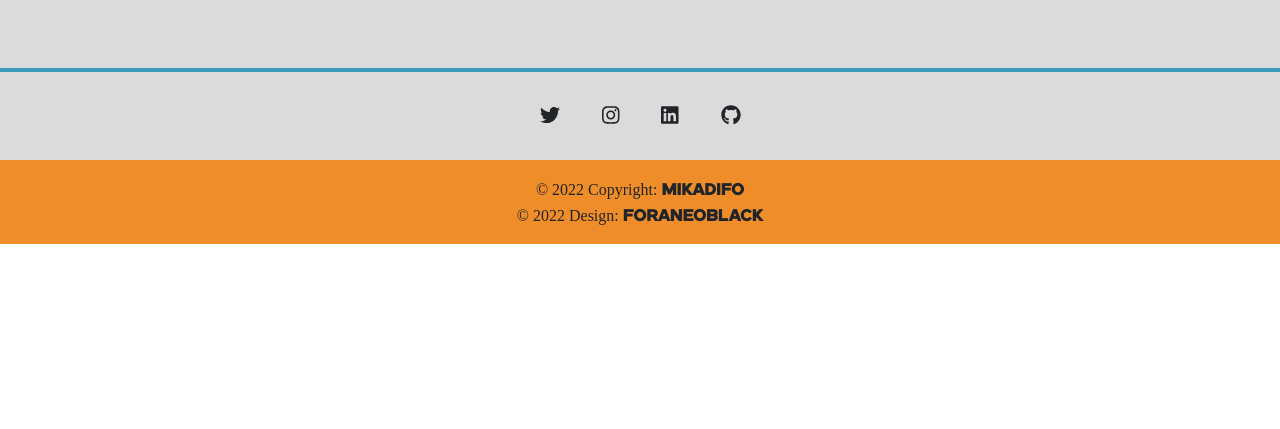
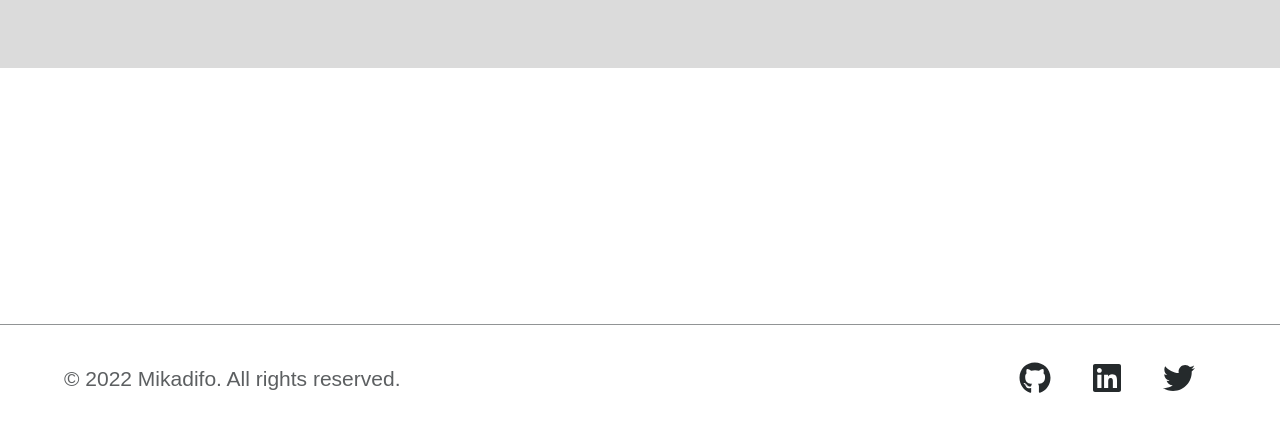
Before and after one commit to Mikadifo/Mikadifo.github.io, a React (Create React App) app: page / in a window 1280 px wide. Shown: the part 5780-6209 px from the top of the page. Before the commit the page ends 6024 px from the top, so only its background shows below. Built offline with nearby package versions, Linux system fonts and the light colour scheme; a web font is replaced by a local one.

Commit message:
[mod] footer infor completed

```diff
--- a/src/components/footer/Footer.css
+++ b/src/components/footer/Footer.css
@@ -1,23 +1,18 @@
 .footer-container {
-  border-top: 0.3rem solid var(--color-cyan);
+  border-top: 1px solid rgba(var(--color-black), 0.5);
   width: 100vw;
+  height: 108px;
+  padding: 0 64px 0 64px;
+  margin-top: 256px;
 }
 
 .copyright-text {
-  background: var(--color-orange);
-  font-family: Central_W_Light;
+  font-family: var(--paragraph-font);
+  color: var(--paragraph-color);
+  font-size: var(--paragraph-size);
 }
 
-.copyright-text a {
-  text-decoration: none;
-  font-weight: bolder;
-  font-family: REBELTON_Medium;
+.footer-icons a {
+  color: rgb(var(--color-black));
+  font-size: 32px;
 }
-
-.copyright-text a:hover {
-  text-decoration: underline;
-}
-
-.foot-icons {
-  background: var(--color-gray);
-}
--- a/src/components/footer/Footer.js
+++ b/src/components/footer/Footer.js
@@ -2,81 +2,48 @@ import './Footer.css';
 
 const Footer = () => {
     return (
-        <>
-            <footer
-                className="text-center text-white foot-icons footer-container"
-                data-testid="footer"
-            >
-                <div className="container pt-3">
-                    <section className="mb-3">
-                        <a
-                            className="btn btn-link btn-floating btn-lg text-dark m-1"
-                            href="https://twitter.com/Mikadifo2"
-                            role="button"
-                            data-mdb-ripple-color="dark"
-                            target="_blank"
-                            rel="noreferer"
-                            data-testid="footer-tw-icon"
-                        >
-                            <i className="fab fa-twitter"></i>
-                        </a>
-                        <a
-                            className="btn btn-link btn-floating btn-lg text-dark m-1"
-                            href="https://www.instagram.com/mikadifo"
-                            role="button"
-                            data-mdb-ripple-color="dark"
-                            target="_blank"
-                            rel="noreferer"
-                            data-testid="footer-ig-icon"
-                        >
-                            <i className="fab fa-instagram"></i>
-                        </a>
-                        <a
-                            className="btn btn-link btn-floating btn-lg text-dark m-1"
-                            href="https://www.linkedin.com/in/mikadifo"
-                            role="button"
-                            data-mdb-ripple-color="dark"
-                            target="_blank"
-                            rel="noreferer"
-                            data-testid="footer-ln-icon"
-                        >
-                            <i className="fab fa-linkedin"></i>
-                        </a>
-                        <a
-                            className="btn btn-link btn-floating btn-lg text-dark m-1"
-                            href="https://github.com/Mikadifo"
-                            role="button"
-                            data-mdb-ripple-color="dark"
-                            target="_blank"
-                            rel="noreferer"
-                            data-testid="footer-gh-icon"
-                        >
-                            <i className="fab fa-github"></i>
-                        </a>
-                    </section>
+        <footer className="text-center footer-container" data-testid="footer">
+            <div className="row h-100">
+                <div className="col-6 my-auto text-start copyright-text">
+                    © 2022 Mikadifo. All rights reserved.
                 </div>
-                <div className="text-center text-dark p-3 copyright-text">
-                    © 2022 Copyright:{' '}
+                <div className="col-6 my-auto text-end footer-icons">
                     <a
-                        className="text-dark"
-                        href="https://mikadifo.com"
-                        data-testid="copy-mika"
-                    >
-                        Mikadifo
-                    </a>
-                    <br />© 2022 Design:{' '}
-                    <a
-                        className="text-dark"
-                        href="https://www.instagram.com/foraneoblack"
+                        className="btn btn-link btn-floating btn-lg m-1"
+                        href="https://github.com/Mikadifo"
+                        role="button"
+                        data-mdb-ripple-color="dark"
                         target="_blank"
                         rel="noreferer"
-                        data-testid="copy-david"
+                        data-testid="footer-gh-icon"
                     >
-                        ForaneoBlack
+                        <i className="fab fa-github" />
+                    </a>
+                    <a
+                        className="btn btn-link btn-floating btn-lg m-1"
+                        href="https://www.linkedin.com/in/mikadifo"
+                        role="button"
+                        data-mdb-ripple-color="dark"
+                        target="_blank"
+                        rel="noreferer"
+                        data-testid="footer-ln-icon"
+                    >
+                        <i className="fab fa-linkedin" />
+                    </a>
+                    <a
+                        className="btn btn-link btn-floating btn-lg m-1"
+                        href="https://twitter.com/Mikadifo2"
+                        role="button"
+                        data-mdb-ripple-color="dark"
+                        target="_blank"
+                        rel="noreferer"
+                        data-testid="footer-tw-icon"
+                    >
+                        <i className="fab fa-twitter" />
                     </a>
                 </div>
-            </footer>
-        </>
+            </div>
+        </footer>
     );
 };
 
--- a/src/components/navbar/Navbar.css
+++ b/src/components/navbar/Navbar.css
@@ -2,13 +2,8 @@
   border-bottom: 1px solid rgba(var(--color-black), 0.5);
   width: 100vw;
   height: 108px;
-  padding: 0;
+  padding: 0 64px 0 64px;
   margin-bottom: 256px;
-}
-
-.nav-container {
-  width: 100vw;
-  padding: 0 64px 0 64px;
 }
 
 .nav-brand {
--- a/src/index.css
+++ b/src/index.css
@@ -14,6 +14,11 @@ html {
   --color-brand-gradient: linear-gradient(0.25turn, #3d8fb1, #374ebd);
   --color-white: #ebf2f4;
   --color-black: 37, 42, 44;
+
+  --paragraph-size: 21px;
+  --paragraph-height: 30px;
+  --paragraph-font: NunitoSans-Regular, sans-serif;
+  --paragraph-color: rgb(var(--color-black), 0.75);
 }
 
 @font-face {
```
Also changed, not shown: 1 other file (tests, documents, lock files or other folders).
